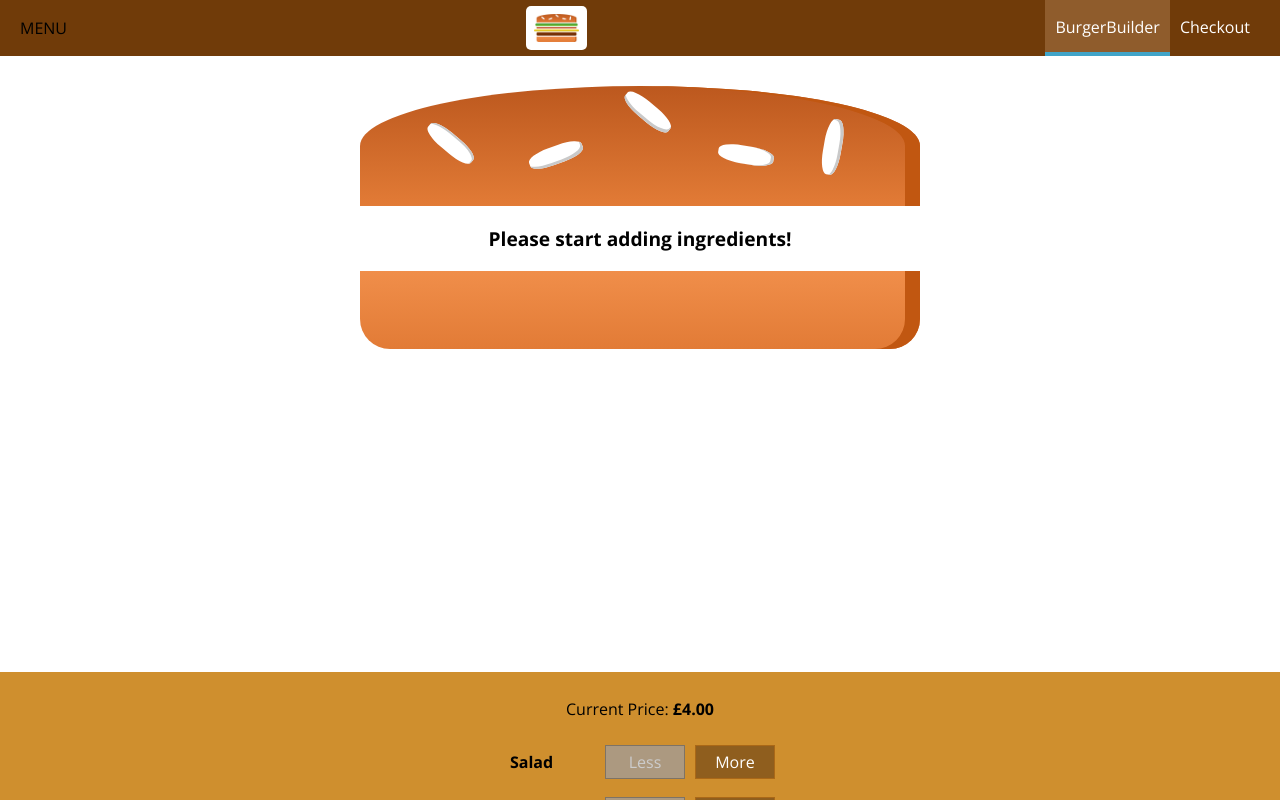
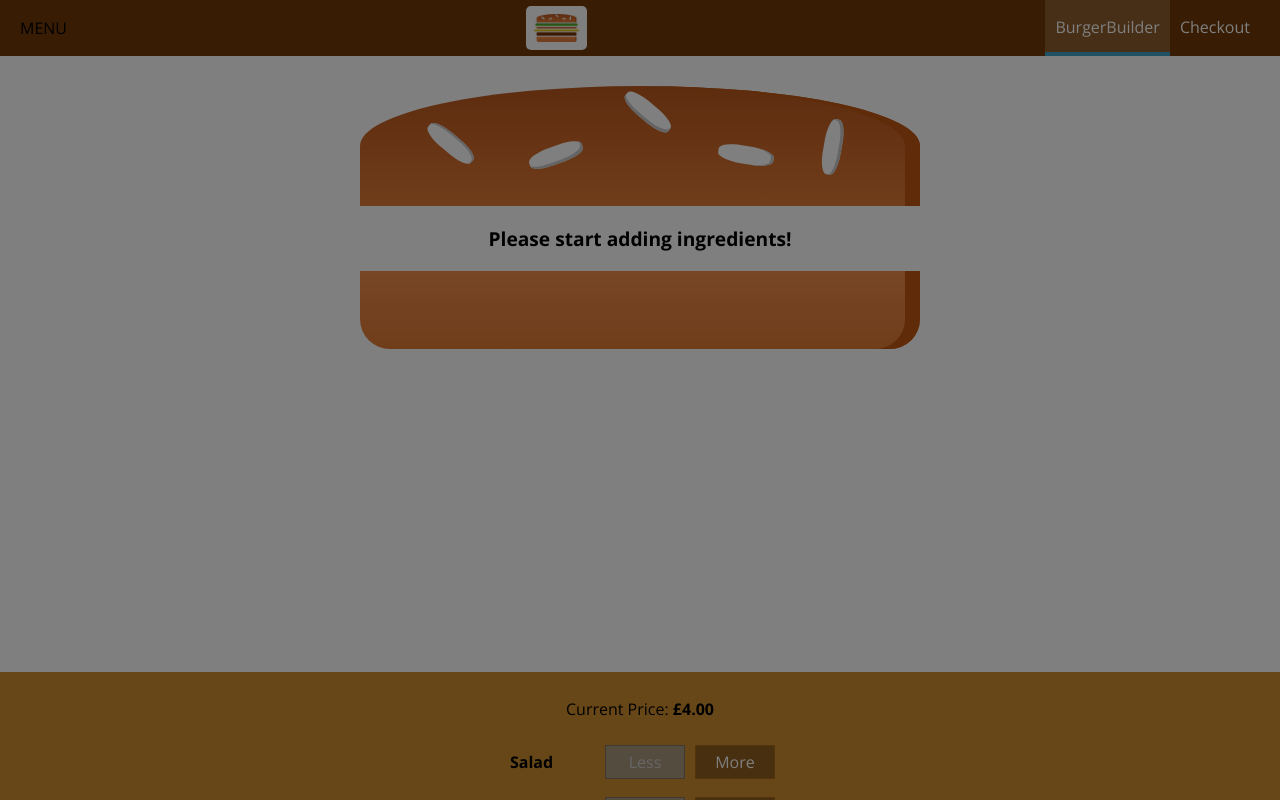
Before and after one commit to latchjack/burger, a React (Create React App) app: page / in a window 1280 px wide. Shown: the top 800 px of the page. Built offline with nearby package versions, Linux system fonts and the light colour scheme.

Commit message:
changed layout to class comp

```diff
--- a/src/components/Layout/Layout.js
+++ b/src/components/Layout/Layout.js
@@ -1,17 +1,21 @@
-import React from 'react';
+import React, { Component } from 'react';
 import Aux from '../../hoc/Aux';
 import classes from './Layout.module.css';
 import Toolbar from '../Navigation/Toolbar/Toolbar';
 import SideDrawer from '../Navigation/SideDrawer/SideDrawer';
 
-const layout = (props) => (
+class Layout extends Component {
+  render() {
+    return (
       <Aux>
         <Toolbar />
         <SideDrawer />
         <main className={classes.Content}>
-      {props.children}
+          {this.props.children}
         </main>
       </Aux>
     );
+  }
+};
 
-export default layout;
+export default Layout;
--- a/src/components/Navigation/SideDrawer/SideDrawer.js
+++ b/src/components/Navigation/SideDrawer/SideDrawer.js
@@ -2,10 +2,13 @@
 import Logo from '../../Logo/Logo';
 import NavigationItems from '../NavigationItems/NavigationItems';
 import classes from './SideDrawer.module.css';
-
+import Backdrop from '../../UI/Backdrop/Backdrop';
+import Aux from '../../../hoc/Aux';
 const sideDrawer = (props) => {
 
   return (
+    <Aux>
+      <Backdrop show />
       <div className={classes.SideDrawer}>
         <div className={classes.Logo}>
           <Logo />
@@ -14,6 +17,7 @@
           <NavigationItems />
         </nav>
       </div>
+    </Aux>
   );
 };
 
```
Lines whose indentation alone changed are shown as unchanged.
